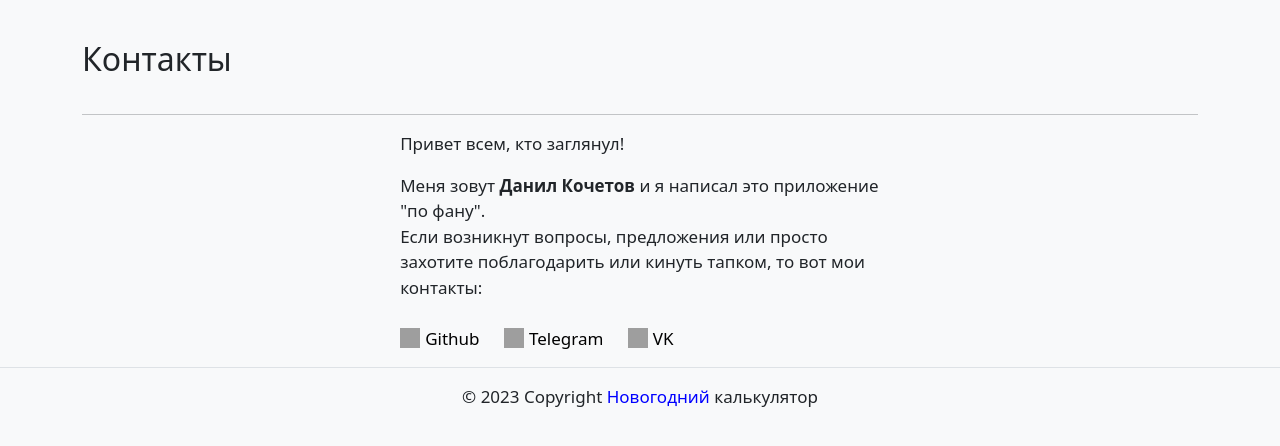
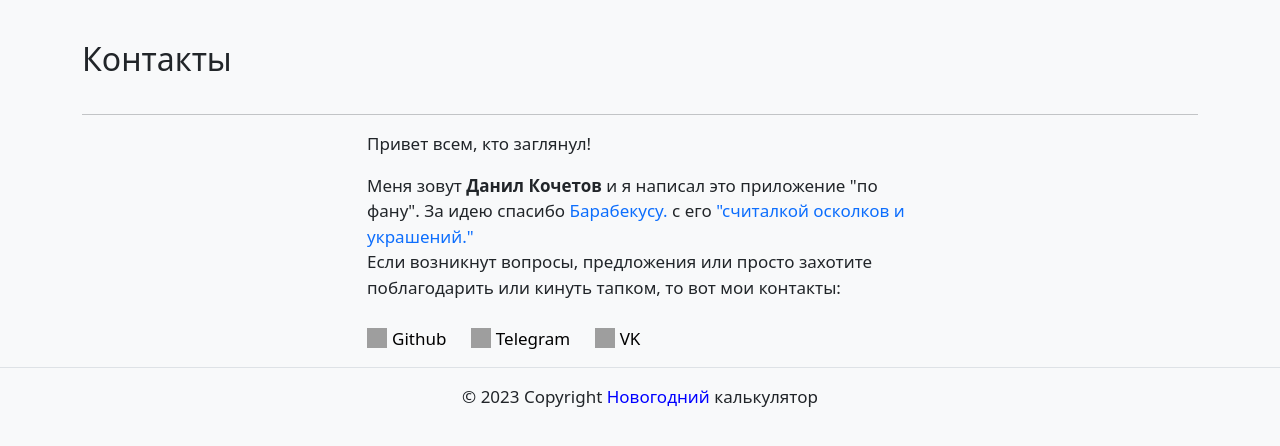
Before and after one commit to Duzer61/New-Year-Toys-Calculator-WoT-2024, a Django app: page /about/author/ in a window 1280 px wide. Shown: the part 56-502 px from the top of the page. Run offline with Django 4.2, Linux system fonts and the light colour scheme; parts of the project's set-up code (start-up, migrations or seed data) failed here and were passed over; grey boxes are pictures that could not be loaded.

Commit message:
Добавил благодарность

```diff
--- a/calculator/templates/about/author.html
+++ b/calculator/templates/about/author.html
@@ -33,6 +33,9 @@
             </p>
             <p>
                 Меня зовут <b>Данил Кочетов</b> и я написал это приложение "по фану".
+                За идею спасибо <a href="https://www.youtube.com/@Barabekus" target="_blank" class="my-link">
+                    Барабекусу.</a> с его <a href="https://youtu.be/2XKrL0DNTzg?si=10B7nI2KRWueKuuc" target="_blank"
+                    class="my-link">"считалкой осколков и украшений."</a>
                 <br>
                 Если возникнут вопросы, предложения или просто захотите поблагодарить
                 или кинуть тапком, то вот мои контакты:
--- a/calculator/templates/base.html
+++ b/calculator/templates/base.html
@@ -1,6 +1,7 @@
 {% load static %}
 <!DOCTYPE html>
 <html lang="ru">
+
 <head>
   <meta charset="utf-8">
   <meta name="viewport" content="width=device-width, initial-scale=1">
@@ -18,6 +19,7 @@
     {% endblock %}
   </title>
 </head>
+
 <body class="bg-light">
   {% include 'includes/header.html' %}
   <main>
@@ -27,4 +29,5 @@
   </main>
   {% include 'includes/footer.html' %}
 </body>
+
 </html>
--- a/calculator/templates/includes/header.html
+++ b/calculator/templates/includes/header.html
@@ -59,5 +59,10 @@
       </ul>
     </div>
   </nav>
+  <style>
+    a.my-link {
+      text-decoration: none;
+    }
+  </style>
 </header>
 {% endwith %}
```
Lines whose indentation alone changed are shown as unchanged.
